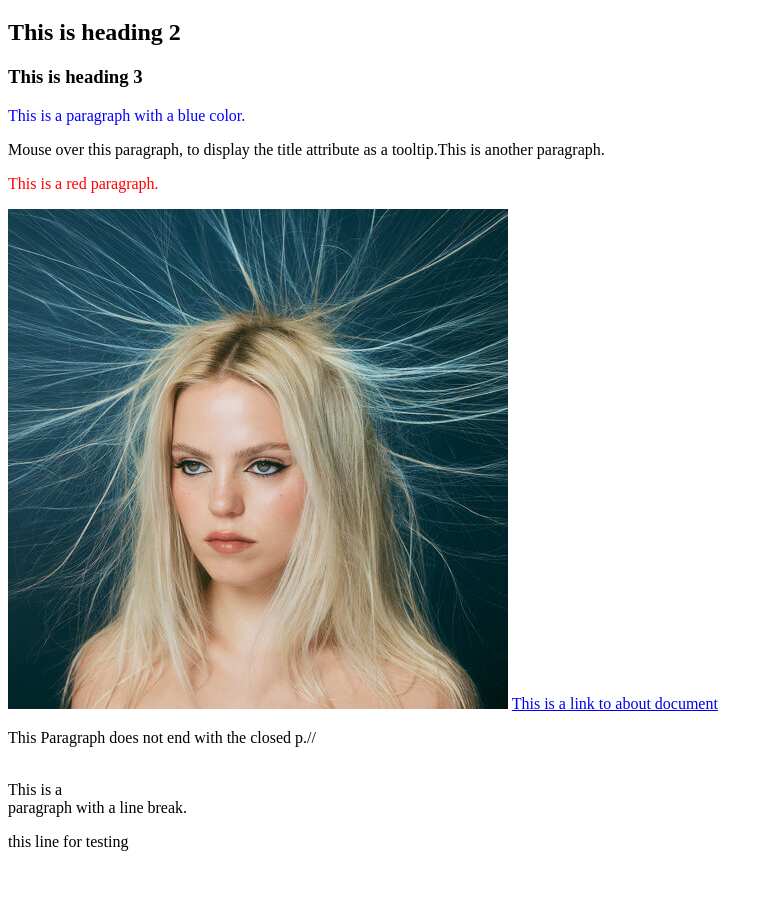
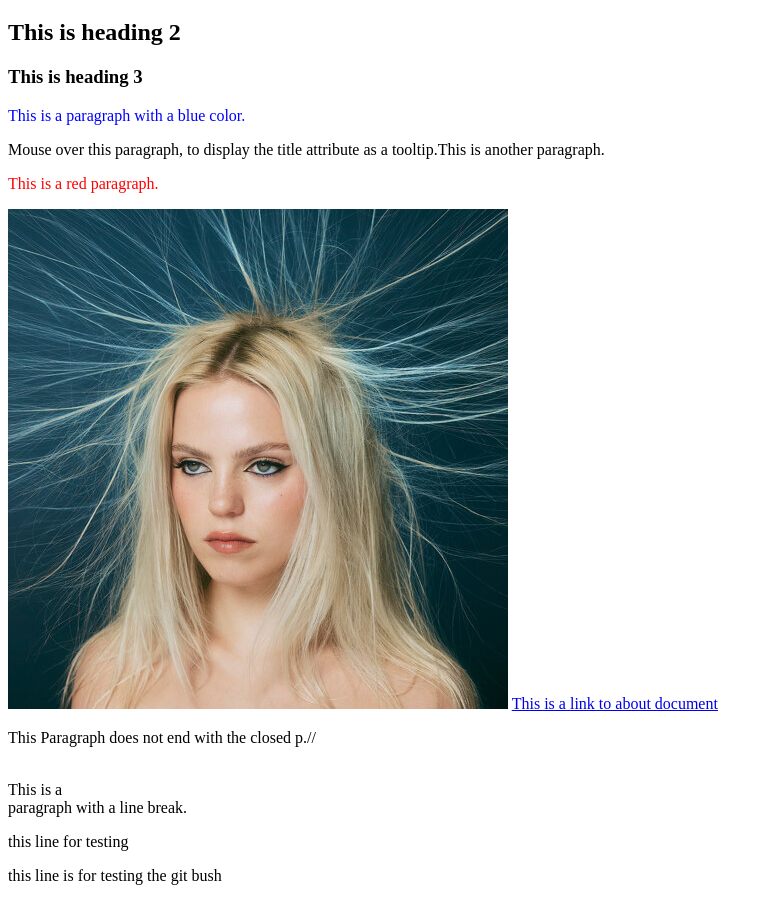
Before and after one commit to SaadSabah/---HTML_CSS_FILES---TEST, a plain HTML site: page index.html in a window 1280 px wide. Shown: the part 61-962 px from the top of the page, without its empty margins (0-773 px from the left). Before the commit the page ends 928 px from the top, so only its background shows below. Drawn offline with Linux system fonts and the light colour scheme.

Commit message:
git bush update

```diff
--- a/index.html
+++ b/index.html
@@ -23,5 +23,6 @@
      <p>This Paragraph does not end with the closed p.//</p>
      <br>This is a <br> paragraph with a line break.
      <p>this line for testing</p>
+     <p>this line is for testing the git bush</p>
 </body>
 </html>
```
